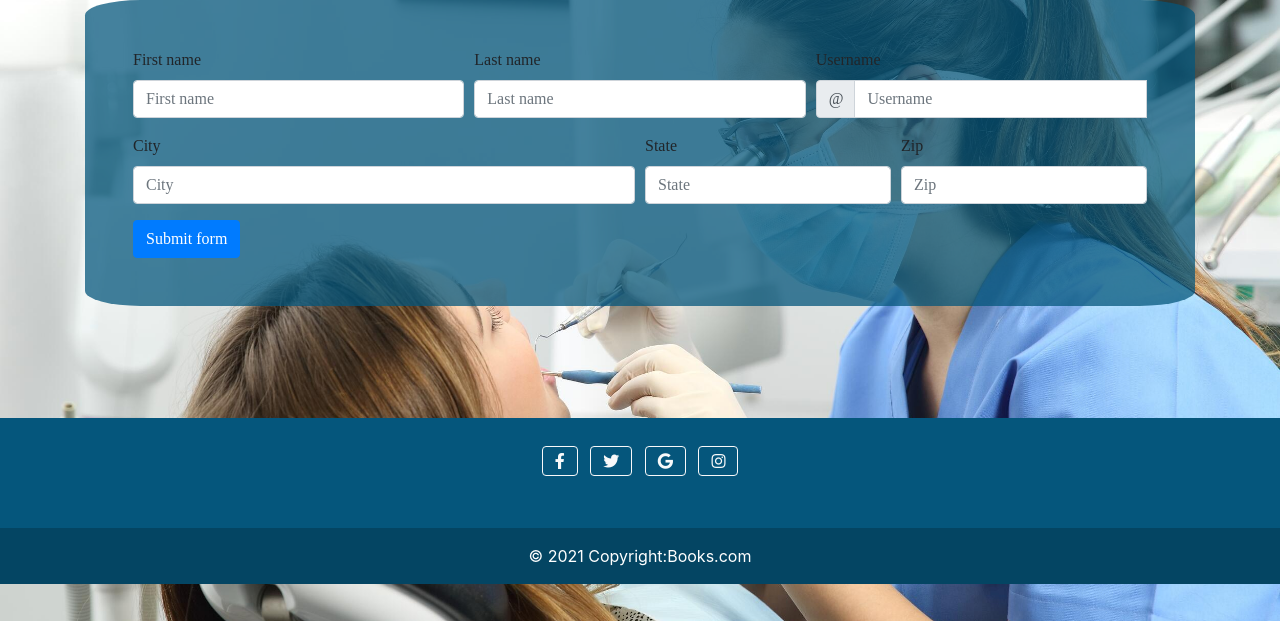
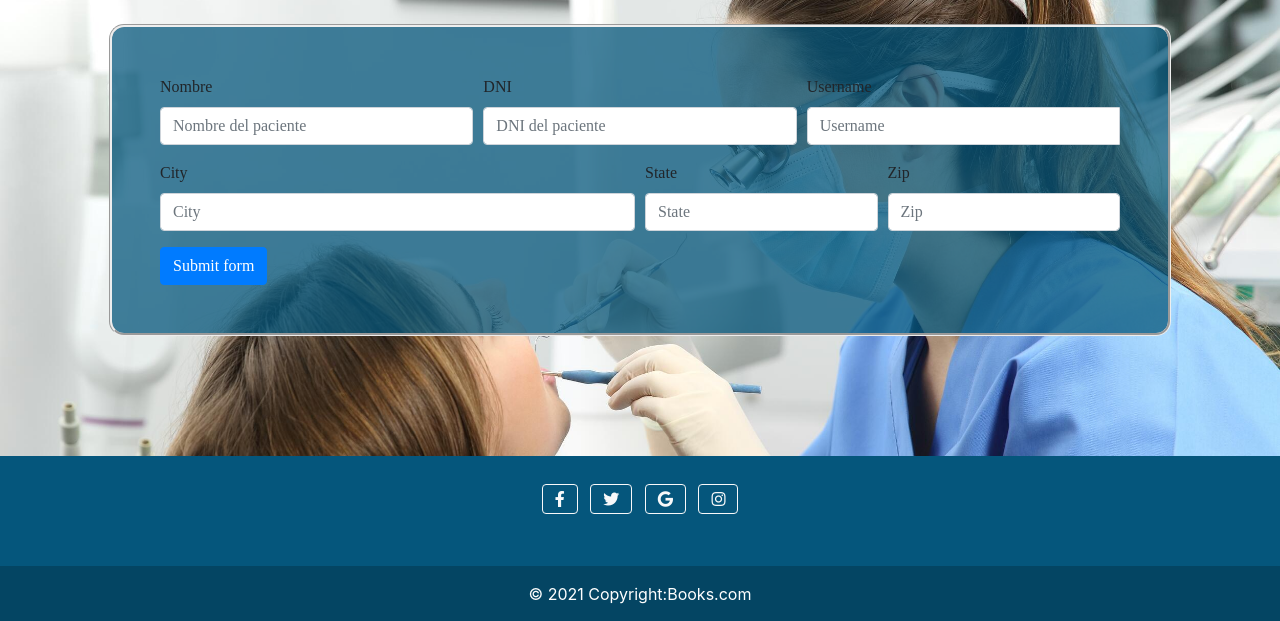
Before and after one commit to amarioni/prueba_circulo, a Flask app: page /forms in a window 1280 px wide. Shown: the part 101-722 px from the top of the page. Run offline with Flask 2, Linux system fonts and the light colour scheme; some libraries are stand-ins or nearby versions; some web fonts are replaced.

Commit message:
styles changes

```diff
--- a/static/css/estilos.css
+++ b/static/css/estilos.css
@@ -47,11 +47,12 @@ body {
 }
 .bg-circulo-transp{
   background-color: var(--circulobluetransp);
-  border-radius: 5%;
+  border-radius: 15px;
+  border-style: groove;
 }
 .bg-circulo-transp2{
   background-color: var(--circulobluetransp2);
-  border-radius: 5%;
+  border-radius: 15px;
 }
 
 .textlogin{
@@ -62,7 +63,8 @@ body {
 
 .containericons{
   background-color: var(--circuloblue);
-  border-radius: 5%;
+  border-radius: 15px;
+  border-style: groove;
 }
 
 .btnlogin{
@@ -75,5 +77,6 @@ body {
 }
 
 .formpatient{
-  font-family: "Montserrat";
+  font-family: "Secular One";
+  border-style: groove;
 }
--- a/templates/forms.html
+++ b/templates/forms.html
@@ -1,28 +1,25 @@
 {% extends "template.html" %}
     {% block contenido %}
-    <div class="container formpatient">
-        <form class="bg-circulo-transp2 p-5 needs-validation" novalidate>
+    <div class="container">
+        <form class="bg-circulo-transp2 p-5 m-4 needs-validation formpatient" novalidate>
             <div class="form-row">
               <div class="col-md-4 mb-3">
-                <label for="validationTooltip01">First name</label>
-                <input type="text" class="form-control" id="validationTooltip01" placeholder="First name"  required>
+                <label for="validationTooltip01">Nombre</label>
+                <input type="text" class="form-control" id="validationTooltip01" placeholder="Nombre del paciente"  required>
                 <div class="valid-tooltip">
-                  Looks good!
+                  Correcto!
                 </div>
               </div>
               <div class="col-md-4 mb-3">
-                <label for="validationTooltip02">Last name</label>
-                <input type="text" class="form-control" id="validationTooltip02" placeholder="Last name"  required>
+                <label for="validationTooltip02">DNI</label>
+                <input type="text" class="form-control" id="validationTooltip02" placeholder="DNI del paciente"  required>
                 <div class="valid-tooltip">
-                  Looks good!
+                  Correcto!
                 </div>
               </div>
               <div class="col-md-4 mb-3">
                 <label for="validationTooltipUsername">Username</label>
                 <div class="input-group">
-                  <div class="input-group-prepend">
-                    <span class="input-group-text" id="validationTooltipUsernamePrepend">@</span>
-                  </div>
                   <input type="text" class="form-control" id="validationTooltipUsername" placeholder="Username" aria-describedby="validationTooltipUsernamePrepend" required>
                   <div class="invalid-tooltip">
                     Please choose a unique and valid username.
```
